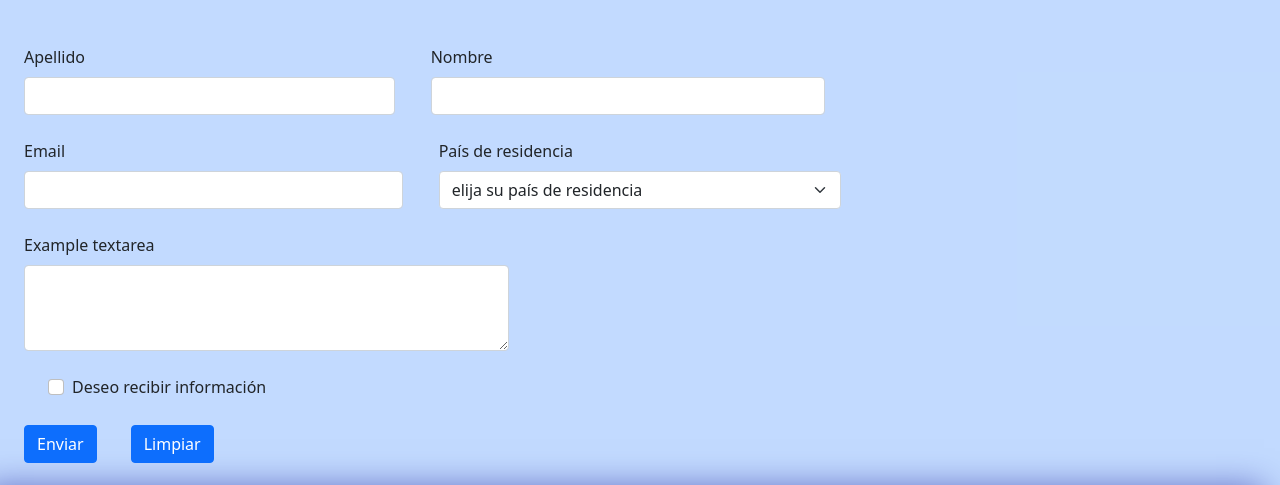
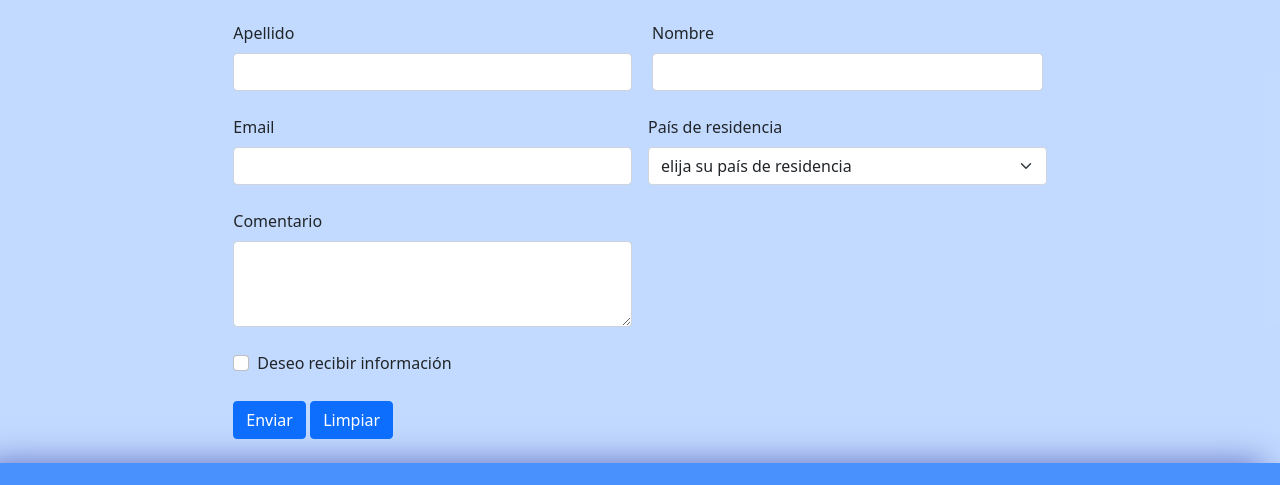
Before and after one commit to leacau/idea_chena, a website: page pages/Contacto.html in a window 1280 px wide. Shown: the part 183-668 px from the top of the page. Drawn offline with nearby package versions, Linux system fonts and the light colour scheme.

Commit message:
puesta a punto de contacto.html y sobremi.html

```diff
--- a/pages/Contacto.html
+++ b/pages/Contacto.html
@@ -28,9 +28,9 @@
         function gtag() {
             dataLayer.push(arguments);
         }
-        gtag('js', new Date());
+        gtag("js", new Date());
 
-        gtag('config', 'G-RCB5QJ39G6');
+        gtag("config", "G-RCB5QJ39G6");
     </script>
 </head>
 
@@ -68,28 +68,30 @@
     </header>
     <main>
         <div class="contair container-fluid bg-primary bg-opacity-25">
-            <div class="row text-center container-fluid pb-5 pt-4">
+            <div class="row text-center container-fluid pb-5">
                 <div class="h1">Dejanos tu comentario</div>
                 <div class="text-muted">Nos pondremos en contacto cuanto antes.</div>
             </div>
-            <form class="row p-0">
-                <div class="row">
-                    <div class="col-md-4 gx-md-5">
+            <form action="https://formsubmit.io/send/f6e705bc-7b8c-4823-a044-cc466a399c69" method="POST" target="_blank" class="row justify-content-center formContacto">
+                <div class="row col-8 justify-content-center">
+                    <div class="col-md-6 gx-md-3">
                         <label for="inputLastName" class="form-label">Apellido</label>
-                        <input type="text" class="form-control" id="inputLastName">
+                        <input type="text" name="Apellido" class="form-control" id="inputLastName" />
                     </div>
-                    <div class="col-md-4">
-                        <label for="inputName" class="form-label">Nombre</label>
-                        <input type="text" class="form-control" id="inputName">
+                    <div class="col-md-6">
+                        <label for="name" class="form-label">Nombre</label>
+                        <input name="Nombre" type="text" id="name" class="form-control" />
                     </div>
                 </div>
-                <div class="col-md-4 gx-md-5 pt-4">
-                    <label for="inputEmail" class="form-label">Email</label>
-                    <input type="email" class="form-control" id="inputEmail">
+                <div class="row col-8">
+                    <div class="col-md-6 gx-md-3 pt-4">
+                        <label for="email" class="form-label">Email</label>
+                        <input name="email" type="email" id="email" class="form-control" />
                     </div>
-                <div class="col-md-4 pt-4">
-                    <label for="inputPais" class="form-label">País de residencia</label>
-                    <select id="inputPais" class="form-select">
+                    <div class="col-md-6 gx-md-3 pt-4">
+                        <label for="inputPais" class="form-label">País de residencia</label
+              >
+              <select id="inputPais" name="Residencia" class="form-select">
                 <option selected>elija su país de residencia</option>
                 <option value="Argentina">Argentina</option>
                 <option value="Bolivia">Bolivia</option>
@@ -102,44 +104,52 @@
                 <option value="Venezuela">Venezuela</option>
               </select>
             </div>
-                <div class="col-md-5 px-4 pt-4 ">
-                    <label for="comentarios" class="form-label">Example textarea</label>
-                    <textarea class="form-control" id="comentarios" rows="3"></textarea>
           </div>
-                <div class="row-cols-md-4 pt-4 checkForm">
+          <div class="row col-8">
+            <div class="col-md-2"></div>
+          </div>
+          <div class="row col-8">
+            <div class="col-md-6 gx-md-3 pt-4">
+              <label for="comment" class="form-label">Comentario</label>
+                        <textarea class="form-control" name="Comentario" id="comment" rows="3"></textarea>
+                    </div>
+                </div>
+                <div class="row col-8">
+                    <div class="col-md-6 gx-md-3 pt-4">
                         <div class="form-check">
-                        <input class="form-check-input" type="checkbox" value="" id="flexCheckDefault">
+                            <input class="form-check-input" type="checkbox" value="true" id="flexCheckDefault" name="Info" />
                             <label class="form-check-label" for="flexCheckDefault">
                   Deseo recibir información
                 </label>
                         </div>
                     </div>
-                <div class="container-fluid">
-                    <div class="row justify-items-start g-4 py-4">
-                        <div class="col-md-1 col px-4 g-4">
-                            <button type="submit" class="btn btn-primary">Enviar</button>
                 </div>
-                        <div class="col-md-1 col px-4 g-4">
+                <div class="row col-8">
+                    <div class="col-md-6 gx-md-3 pt-4 pb-4">
+                        <input name="_formsubmit_id" type="text" style="display: none" />
+                        <button type="submit" value="Submit" class="btn btn-primary">
+                Enviar
+              </button>
                         <button type="reset" class="btn btn-primary">Limpiar</button>
                     </div>
                 </div>
+            </form>
         </div>
-        </div>
-
-
     </main>
     <footer class="bg-primary bg-opacity-75 text-center footerNoIndex">
         <div class="container p-4">
             <section class="mb-4">
-                <a class="btn btn-secondary btn-floating m-1" href="#!" role="button"><i class="fab fa-facebook-f"></i></a>
-                <a class="btn btn-secondary btn-floating m-1" href="https://www.instagram.com/guillermo.ingaramo.jerarquicos/?hl=es-la" target="_blank" role="button"><i class="fab fa-instagram"></i></a>
-                <a class="btn btn-secondary btn-floating m-1" href="#" role="button"><i class="fab fa-linkedin-in"></i></a>
-                <a class="btn btn-secondary btn-floating m-1" href="https://api.whatsapp.com/send/?phone=5493425322248&text=Hola. Te contacto desde la web. Necesito información de" target="_blank" role="button"><i class="fab fa-whatsapp"></i></a>
+                <a class="btn btn-secondary btn-floating m-1" href="#!" role="button"><i class="fab fa-facebook-f"></i
+          ></a>
+                <a class="btn btn-secondary btn-floating m-1" href="https://www.instagram.com/guillermo.ingaramo.jerarquicos/?hl=es-la" target="_blank" role="button"><i class="fab fa-instagram"></i
+          ></a>
+                <a class="btn btn-secondary btn-floating m-1" href="#" role="button"><i class="fab fa-linkedin-in"></i
+          ></a>
+                <a class="btn btn-secondary btn-floating m-1" href="https://api.whatsapp.com/send/?phone=5493425322248&text=Hola. Te contacto desde la web. Necesito información de" target="_blank" role="button"><i class="fab fa-whatsapp"></i
+          ></a>
             </section>
         </div>
-        <div class="text-center p-3 bg-gradient">
-            © 2022 Copyright.-
-        </div>
+        <div class="text-center p-3 bg-gradient">© 2022 Copyright.-</div>
     </footer>
     <!-- JavaScript Bundle with Popper -->
     <script src="https://cdn.jsdelivr.net/npm/bootstrap@5.1.3/dist/js/bootstrap.bundle.min.js" integrity="sha384-ka7Sk0Gln4gmtz2MlQnikT1wXgYsOg+OMhuP+IlRH9sENBO0LRn5q+8nbTov4+1p" crossorigin="anonymous"></script>
```
Also changed, not shown: css/style.css (+18 -126 lines), pages/sobremi.html (+6 -4 lines). Lines whose indentation alone changed are shown as unchanged.
